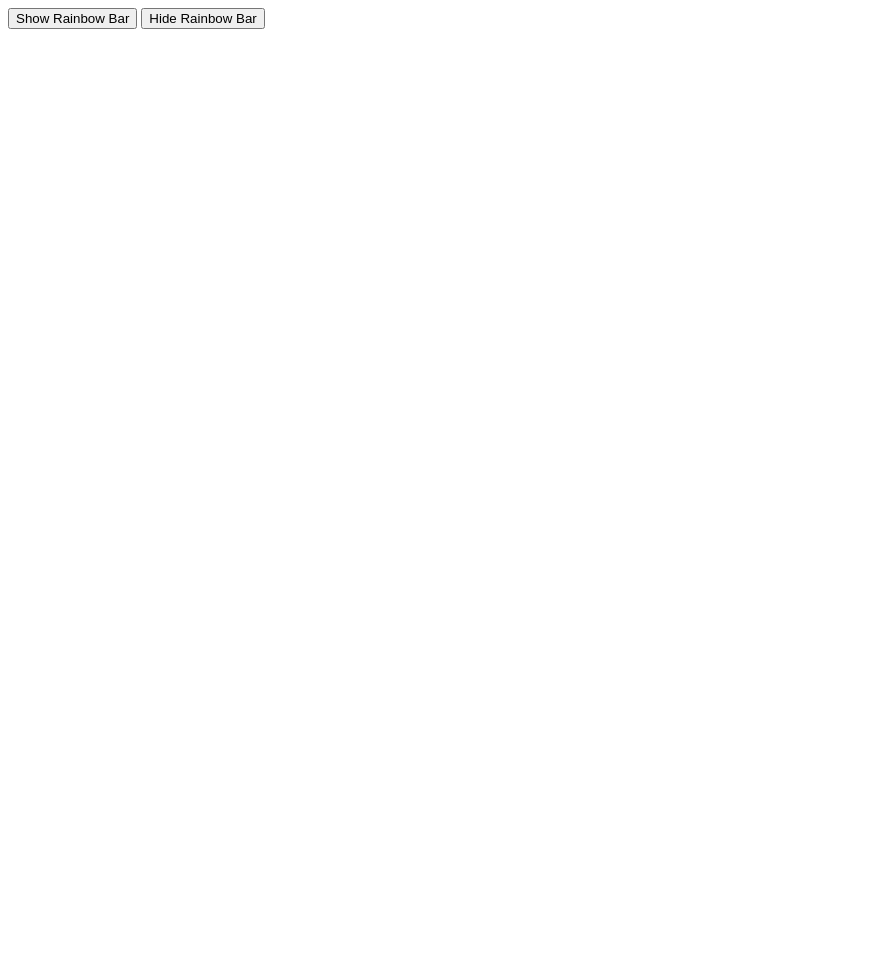
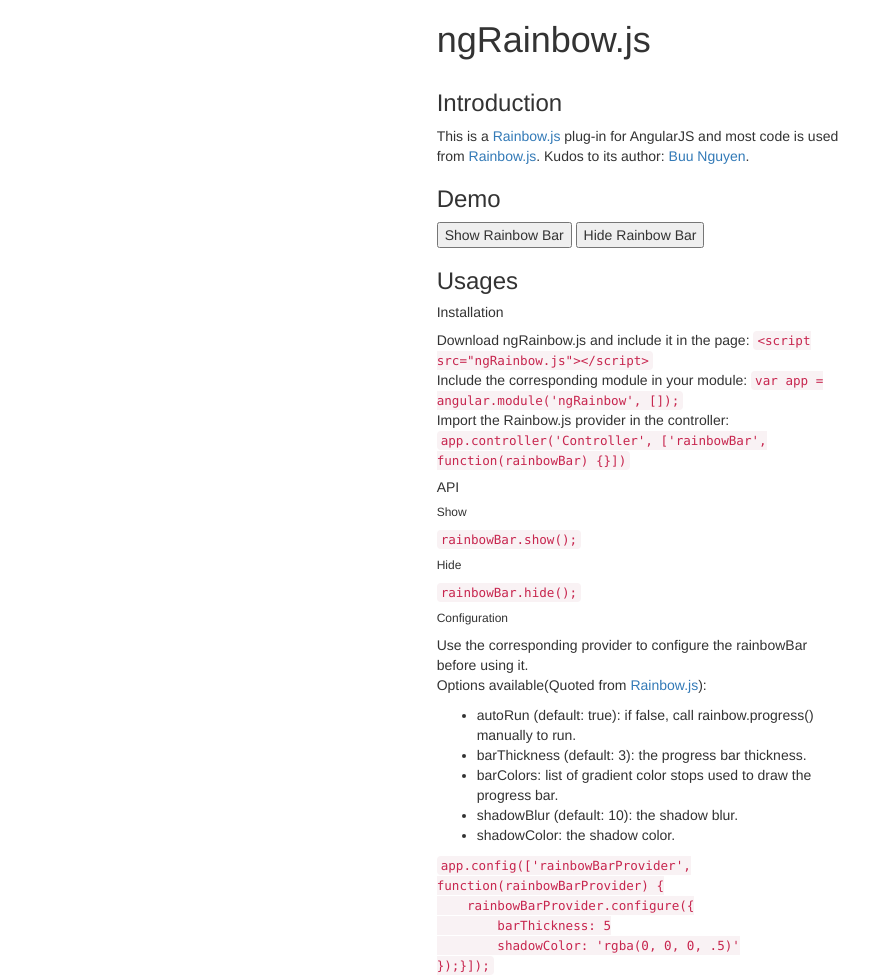
Before and after one commit to zhoutuo/ngRainbow, a plain HTML site: page index.html in a window 1280 px wide. Shown: the whole page, without its empty margins (0-893 px from the left). Before the commit the page ends 800 px from the top, so only its background shows below. Drawn offline with nearby package versions, Linux system fonts and the light colour scheme.

Commit message:
Update gh-page

```diff
--- a/index.html
+++ b/index.html
@@ -1,13 +1,83 @@
 <!DOCTYPE html>
 <html ng-app="ngRainbowDemo">
 <head>
-    <title></title>
-    <script type="text/javascript" src="https://ajax.googleapis.com/ajax/libs/angularjs/1.0.7/angular.min.js"></script>
+    <title>ngRainbow Demo</title>
+    <link href="http://netdna.bootstrapcdn.com/bootstrap/3.0.0/css/bootstrap.min.css" rel="stylesheet">
+    <script src="http://ajax.googleapis.com/ajax/libs/jquery/1.10.2/jquery.min.js"></script>
+    <script src="http://netdna.bootstrapcdn.com/bootstrap/3.0.0/js/bootstrap.min.js"></script>
+    <script type="text/javascript" src="http://ajax.googleapis.com/ajax/libs/angularjs/1.0.7/angular.min.js"></script>
     <script type="text/javascript" src="ngRainbow.js"></script>
     <script type="text/javascript" src="app.js"></script>
 </head>
 <body ng-controller="demoController">
-    <button ng-click="showBar()">Show Rainbow Bar</button>
-    <button ng-click="hideBar()">Hide Rainbow Bar</button>
+    <div class="row">
+        <div class="col-lg-4 col-lg-offset-4">
+            <h1>ngRainbow.js</h1>
+        </div>
+        <div class="col-lg-4 col-lg-offset-4" id="content">
+            <div>
+                <h3>Introduction</h3>
+                <p>
+                    This is a <a href="http://buunguyen.github.io/rainbow.js/">Rainbow.js</a>
+                    plug-in for AngularJS and most code is used from <a href="http://buunguyen.github.io/rainbow.js/">Rainbow.js</a>.
+                    Kudos to its author: <a href="https://github.com/buunguyen">Buu Nguyen</a>.
+                </p>
+            </div>
+            <div>
+                <h3>Demo</h3>
+                <button ng-click="showBar()">Show Rainbow Bar</button>
+                <button ng-click="hideBar()">Hide Rainbow Bar</button>
+            </div>
+            <div>
+                <h3>Usages</h3>
+                <h5>Installation</h5>
+                <p>
+                    Download ngRainbow.js and include it in the page:
+                    <code>
+                        &lt;script src=&quot;ngRainbow.js&quot;&gt;&lt;/script&gt;
+                    </code>
+                    <br>
+                    Include the corresponding module in your module:
+                    <code>
+                        var app = angular.module('ngRainbow', []);
+                    </code>
+                    <br>
+                    Import the Rainbow.js provider in the controller:
+                    <code>
+                        app.controller('Controller', ['rainbowBar', function(rainbowBar) {}])
+                    </code>
+                </p>
+                <h5>API</h5>
+                <h6>Show</h6>
+                <p>
+                    <code>rainbowBar.show();</code>
+                </p>
+                <h6>Hide</h6>
+                <p>
+                    <code>rainbowBar.hide();</code>
+                </p>
+                <h6>Configuration</h6>
+                <p>
+                    Use the corresponding provider to configure the rainbowBar
+                    before using it. <br>
+                    Options available(Quoted from <a href="http://buunguyen.github.io/rainbow.js/">Rainbow.js</a>):
+                <ul>
+                    <li>autoRun (default: true): if false, call rainbow.progress() manually to run.</li>
+                    <li>barThickness (default: 3): the progress bar thickness.</li>
+                    <li>barColors: list of gradient color stops used to draw the progress bar.</li>
+                    <li>shadowBlur (default: 10): the shadow blur.</li>
+                    <li>shadowColor: the shadow color.</li>
+                </ul>
+                    <code>
+                        app.config(['rainbowBarProvider', function(rainbowBarProvider) {<br>
+                        &nbsp;&nbsp;&nbsp;&nbsp;rainbowBarProvider.configure({<br>
+                        &nbsp;&nbsp;&nbsp;&nbsp;&nbsp;&nbsp;&nbsp;&nbsp;barThickness: 5<br>
+                        &nbsp;&nbsp;&nbsp;&nbsp;&nbsp;&nbsp;&nbsp;&nbsp;shadowColor: 'rgba(0, 0, 0, .5)'<br>
+                        });}]);<br>
+                    </code>
+                </p>
+            </div>
+        </div>
+    </div>
 </body>
 </html>
```
